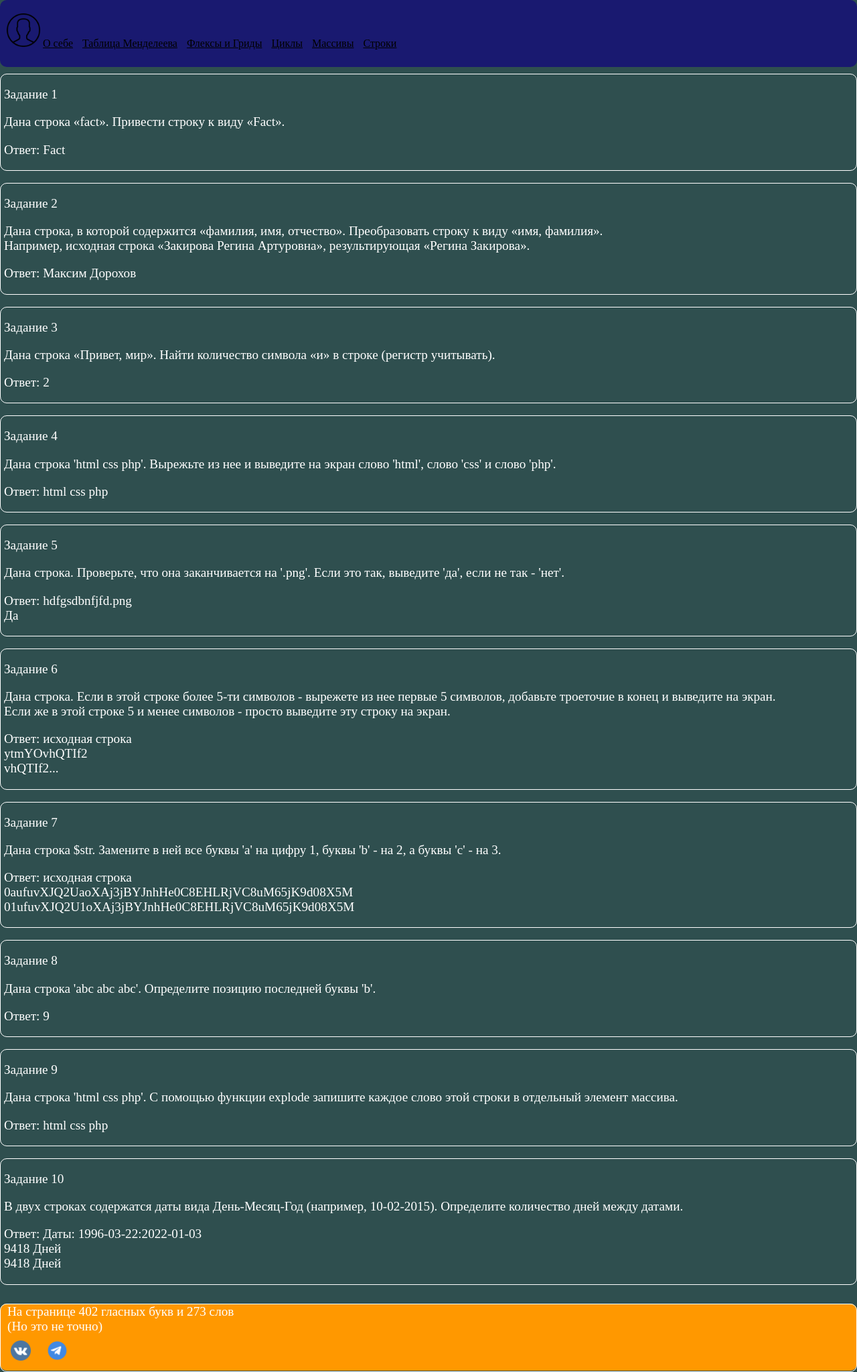
After one commit to ReginaZakirova/hw-group9, a PHP site: page /strings/strings.php in a window 1280 px wide. The commit adds this page. Shown: the whole page at 67% size. Run offline with PHP 8.4, Linux system fonts and the light colour scheme.

Commit message:
16.05.2022

```diff
--- a/footer.php
+++ b/footer.php
@@ -1,5 +1,16 @@
     <footer class="footer">
         <div style="height: 100%">
+                <?
+                    if($_SERVER['REQUEST_URI'] == '/index.php') $str = $text_about_me.implode(' ',$text_review);
+                    else $str = file_get_contents($_SERVER['DOCUMENT_ROOT'].$_SERVER['REQUEST_URI']);
+                    $str = strip_tags($str);
+                    $arr_str = explode(' ',$str);
+                    $arr_str = array_diff($arr_str, ['',"\r\n", 0, false, NULL]);
+                    $strlen = mb_strlen(implode('',$arr_str));
+                    $str = str_replace(['а','А','е','Е','ё',"Ё","и","И","о",'О','у','У','ы','Ы','э','Э','ю','Ю','я','Я'],'',implode('',$arr_str));
+                ?>
+            <p> На странице <? echo $strlen - mb_strlen($str); ?> гласных букв и <? echo count($arr_str); ?> слов </p>
+            <p> (Но это не точно)</p>
             <a href="https://vk.com/gangstaarean19" target="_blank"><img class="soc_net_img" src="/img/vk.png"></a>
             <a href="https://t.me/Zikkich" target="_blank"><img class="soc_net_img" src="/img/tg.png"></a>
         </div>
--- a/header.php
+++ b/header.php
@@ -19,8 +19,10 @@ else $background_color = 'header_day';
 <body>
     <header class="<? echo $background_color; ?>">
         <img class="logo" src="/img/149452.png">
-        <a name="lesson1" href="/index.php">О себе</a>
-        <a name="lesson2" href="/tableofMendeleev.php">Таблица Менделеева</a>
-        <a name="lesson3" href="/flexandgrid.php">Флексы и Гриды</a>
-        <a name="cycles" href="/cycles/cycles.php">Циклы</a>
+        <a href="/index.php">О себе</a>
+        <a href="/tableofMendeleev.php">Таблица Менделеева</a>
+        <a href="/flexandgrid.php">Флексы и Гриды</a>
+        <a href="/cycles/cycles.php">Циклы</a>
+        <a href="/arrays/arrays.php">Массивы</a>
+        <a href="/strings/strings.php">Строки</a>
     </header>
--- /dev/null
+++ b/strings/strings.php
@@ -0,0 +1,152 @@
+<? require_once($_SERVER['DOCUMENT_ROOT'].'/header.php'); ?>
+<?
+    function rand_string($n){
+        $str_res = '';
+        $str = '0123456789abcdefghijklmnopqrstuvwxyzABCDEFGHIJKLMNOPQRSTUVWXYZ';
+        for($i=0;$i<$n;$i++){
+            $str_res.= substr($str,mt_rand(0,strlen($str)),1);
+        }
+        return $str_res;
+    }
+?>
+<style>
+p{
+    font-size:larger;
+}
+div{
+    border: solid 1px;
+    padding-left: 5px;
+}
+</style>
+<main style="color: white;">
+    <div>
+        <p>Задание 1</p>
+        <p>Дана строка «fact». Привести строку к виду «Fact».</p>
+        <p>Ответ:
+            <?
+                $str = 'fact';
+                echo strtoupper(mb_substr($str,0,1)).mb_substr($str,1);
+            ?>
+        </p>
+    </div><br>
+    <div>
+        <p>Задание 2</p>
+        <p>Дана строка, в которой содержится «фамилия, имя, отчество». Преобразовать строку к виду «имя, фамилия».<br>
+            Например, исходная строка «Закирова Регина Артуровна», результирующая «Регина Закирова».</p>
+        <p>Ответ:
+            <?
+                $str = 'Дорохов, Максим, Алексеевич';
+                $arr = explode(", ", $str);
+                echo $arr[1]." ".$arr[0];
+            ?>
+        </p>
+    </div><br>
+    <div>
+        <p>Задание 3</p>
+        <p>Дана строка «Привет, мир». Найти количество символа «и» в строке (регистр учитывать). </p>
+        <p>Ответ:
+            <?
+                $str = 'Привет, мир';
+                $counter = 0;
+                $arr_str = mb_str_split($str);
+                foreach($arr_str as $symb){
+                    if(strtolower($symb) == "и") $counter++;
+                }
+                echo $counter;
+            ?>
+        </p>
+    </div><br>
+    <div>
+        <p>Задание 4</p>
+        <p>Дана строка 'html css php'. Вырежьте из нее и выведите на экран слово 'html', слово 'css' и слово 'php'.</p>
+        <p>Ответ:
+            <?
+            $str = 'html css php';
+            $arr_str = explode(' ',$str);
+            foreach($arr_str as $word){
+                echo "$word ";
+            }
+            ?>
+        </p>
+    </div><br>
+    <div>
+        <p>Задание 5</p>
+        <p>Дана строка. Проверьте, что она заканчивается на '.png'. Если это так, выведите 'да', если не так - 'нет'.</p>
+        <p>Ответ:
+            <?
+                $i = mt_rand(0,1);
+                $str = 'hdfgsdbnfjfd'.(($i)?'.png':'');
+                echo "$str <br>";
+                echo (substr($str,-4)==".png") ? "Да": "Нет";
+            ?>
+        </p>
+    </div><br>
+    <div>
+        <p>Задание 6</p>
+        <p>Дана строка. Если в этой строке более 5-ти символов - вырежете из нее первые 5 символов, добавьте троеточие в конец и выведите на экран.<br>
+            Если же в этой строке 5 и менее символов - просто выведите эту строку на экран.</p>
+        <p>Ответ:
+            <?
+                echo "исходная строка <br>";
+                $str = rand_string(mt_rand(1,20));
+                echo "$str <br>";
+                if(strlen($str)>5){
+                    echo substr($str,5)."...";
+                }
+                else echo $str;
+            ?>
+        </p>
+    </div><br>
+    <div>
+        <p>Задание 7</p>
+        <p>Дана строка $str. Замените в ней все буквы 'a' на цифру 1, буквы 'b' - на 2, а буквы 'c' - на 3.</p>
+        <p>Ответ:
+            <?
+                echo "исходная строка <br>";
+                $str = rand_string(mt_rand(20,50));
+                echo "$str <br>";
+                echo str_replace(["a",'b','c'],[1,2,3], $str);
+            ?>
+        </p>
+    </div><br>
+    <div>
+        <p>Задание 8</p>
+        <p>Дана строка 'abc abc abc'. Определите позицию последней буквы 'b'.</p>
+        <p>Ответ:
+            <?
+                $str = 'abc abc abc';
+                echo strrpos($str,"b");
+            ?>
+        </p>
+    </div><br>
+    <div>
+        <p>Задание 9</p>
+        <p>Дана строка 'html css php'. С помощью функции explode запишите каждое слово этой строки в отдельный элемент массива.</p>
+        <p>Ответ:
+            <?
+                $str = 'html css php';
+                $arr_str = explode(' ',$str);
+                foreach($arr_str as $word){
+                    echo "$word ";
+                }
+            ?>
+        </p>
+    </div><br>
+    <div>
+        <p>Задание 10</p>
+        <p>В двух строках содержатся даты вида День-Месяц-Год (например, 10-02-2015). Определите количество дней между датами.</p>
+        <p>Ответ:
+            <?
+                echo "Даты: 1996-03-22:2022-01-03 <br>";
+                $origin = new DateTime('2022-01-03');
+                $target = new DateTime('1996-03-22');
+                $interval = $target->diff($origin);
+                echo $interval->format('%a Дней');
+                echo '<br>';
+                $x_origin = strtotime('2022-01-03');
+                $x_target = strtotime('1996-03-22');
+                echo $unterval = ($x_origin - $x_target)/86400 . " Дней";
+            ?>
+        </p>
+    </div><br>
+<? require_once($_SERVER['DOCUMENT_ROOT'].'/footer.php'); ?>
--- a/style/style.css
+++ b/style/style.css
@@ -33,14 +33,17 @@ header>a:hover{
 }
 .soc_net_img{
     height: 30%;
-    padding-left: 10px;
-    padding-top: 50px;
+    margin: 10px;
 }
 .footer{
     height: 100px;
     width: 100%;
     background-color: #ff9800;
     margin-top: 10px;
+}
+.footer p{
+    margin: 0px;
+    padding-left: 5px;
 }
 main{
     width: 100%;
```
Also changed, not shown: index.php (+18 -6 lines).
